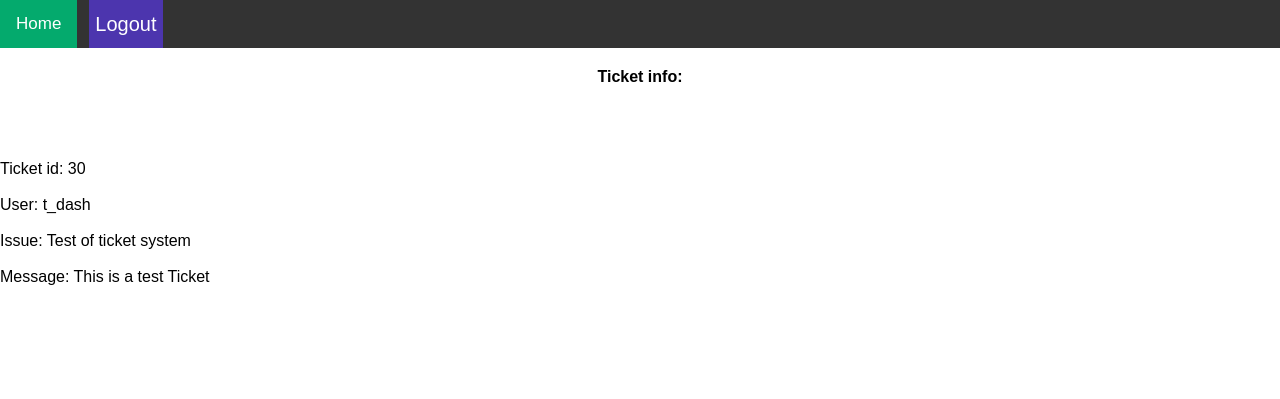
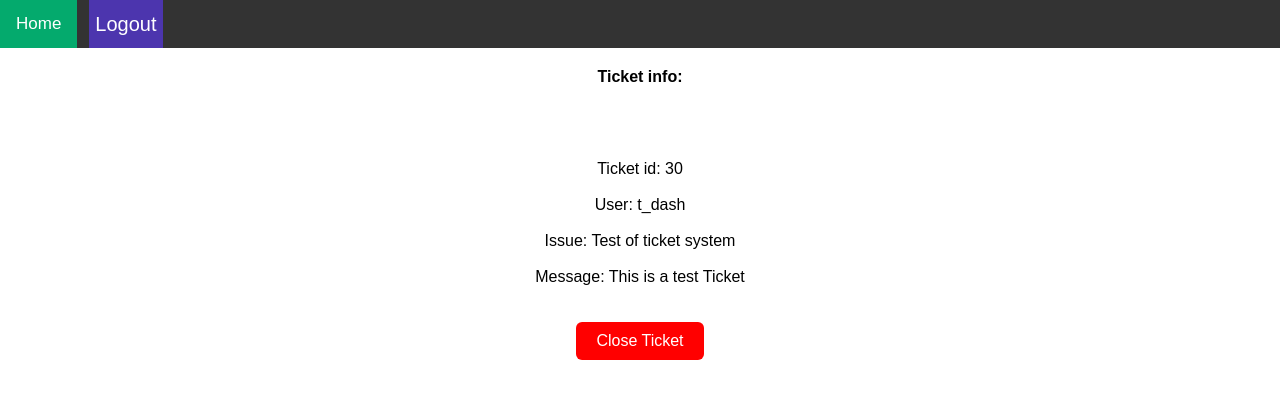
Before and after one commit to Tdash2/simple_ticket_system, a PHP site: page /admin/viewticket.php?id=30 in a window 1280 px wide. Shown: the top 399 px of the page. Run offline with PHP 8.4, Linux system fonts and the light colour scheme; a user stored in the database is signed in; data comes from the database, SQL or seed files in the repository.

Commit message:
Added the ability to close tickets

```diff
--- a/admin/home.php
+++ b/admin/home.php
@@ -15,6 +15,7 @@ if(isset($_POST['but_logout'])){
 <!DOCTYPE html>
 <html>
 <head>
+<title>Curent Support Tickets</title>
 <meta name="viewport" content="width=device-width, initial-scale=1">
 <style>
 body {
@@ -91,7 +92,7 @@ if ($result = $mysqli->query($query)) {
 
 
 
-        echo '<br> <a href="/admin/viewticket.php?id='.$field1name.'">'.$field2name.'</a> <br/>';
+        echo '<center><br> <a href="/admin/viewticket.php?id='.$field1name.'">'.$field2name.'</a> <br/> <center/>';
 
     }
 
--- a/admin/viewticket.php
+++ b/admin/viewticket.php
@@ -17,6 +17,12 @@ if(isset($_POST['but_logout'])){
 <html>
 <head>
 <meta name="viewport" content="width=device-width, initial-scale=1">
+<?php
+
+
+echo '<title>View Ticket: ' .$_GET["id"].  '</title>';
+
+?>
 <style>
 body {
   margin: 0;
@@ -50,6 +56,19 @@ body {
   margin: auto;
 
 }
+
+
+      .button {
+        display: inline-block;
+        padding: 10px 20px;
+        text-align: center;
+        text-decoration: none;
+        color: #ffffff;
+        background-color: #ff0000;
+        border-radius: 6px;
+        outline: none;
+      }
+
 </style>
 </head>
 <body>
@@ -93,13 +112,23 @@ if ($result = $mysqli->query($query)) {
         $field4name = $row["message"];
 
 
-        echo '<br>  Ticket id: '.$field1name.'<br/>';
+        echo '<center><br>  Ticket id: '.$field1name.'<br/><center/>';
         echo '<br> User: '.$field2name.'<br/>';
         echo '<br> Issue: '.$field3name.'<br/>';
         echo '<br> Message: '.$field4name.'<br/>';
-
+        echo '<br> <br/>';
     }
 
 /*freeresultset*/
 $result->free();
 }
+?>
+
+
+<?php
+echo '<a class="button" href="/admin/compleate.php?id=' . htmlspecialchars($_GET["id"]) . '">Close Ticket</a>';
+?>
+
+
+  </body>
+</html>
```
Also changed, not shown: admin/compleate.php (added, +36 -0 lines).
